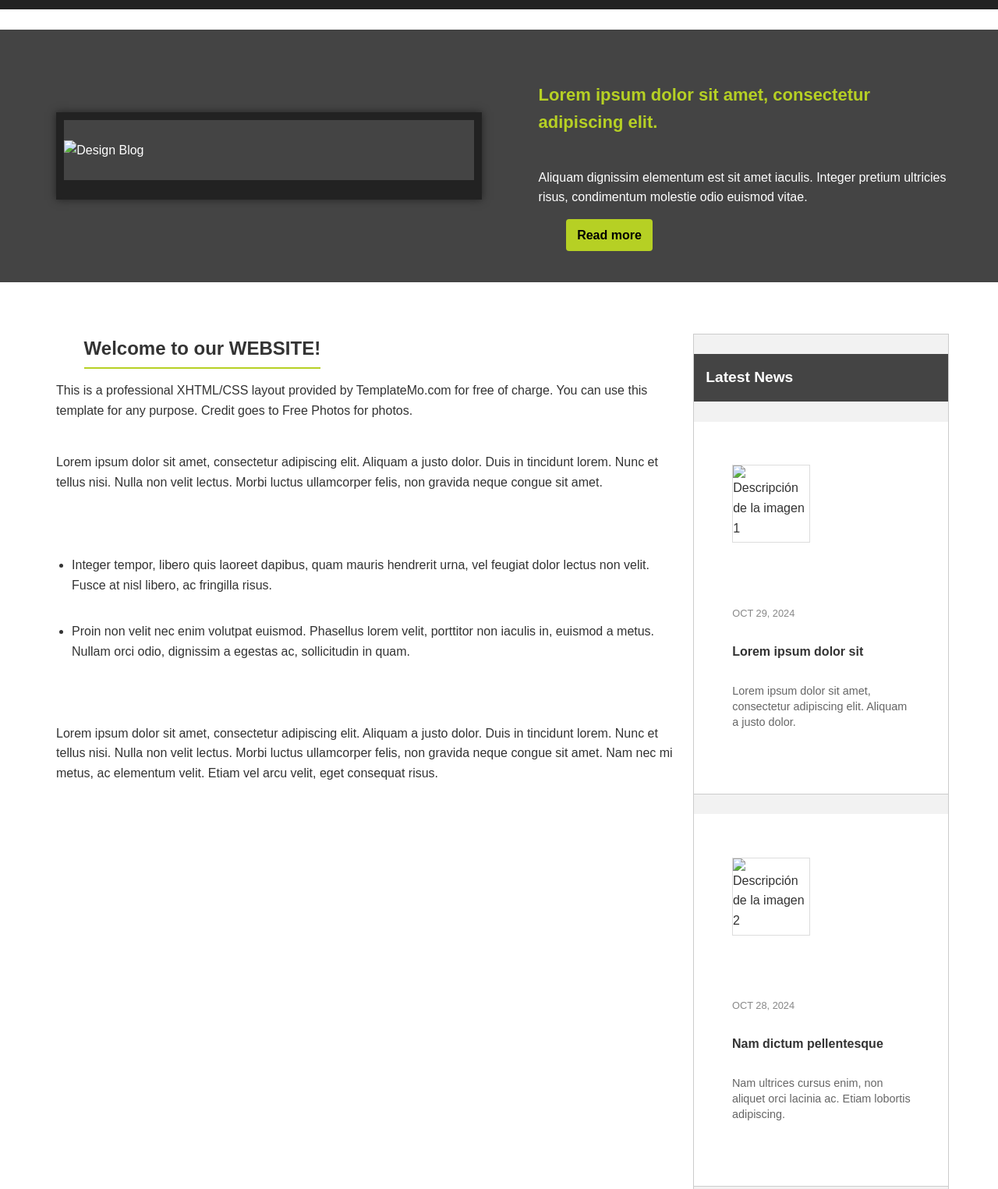
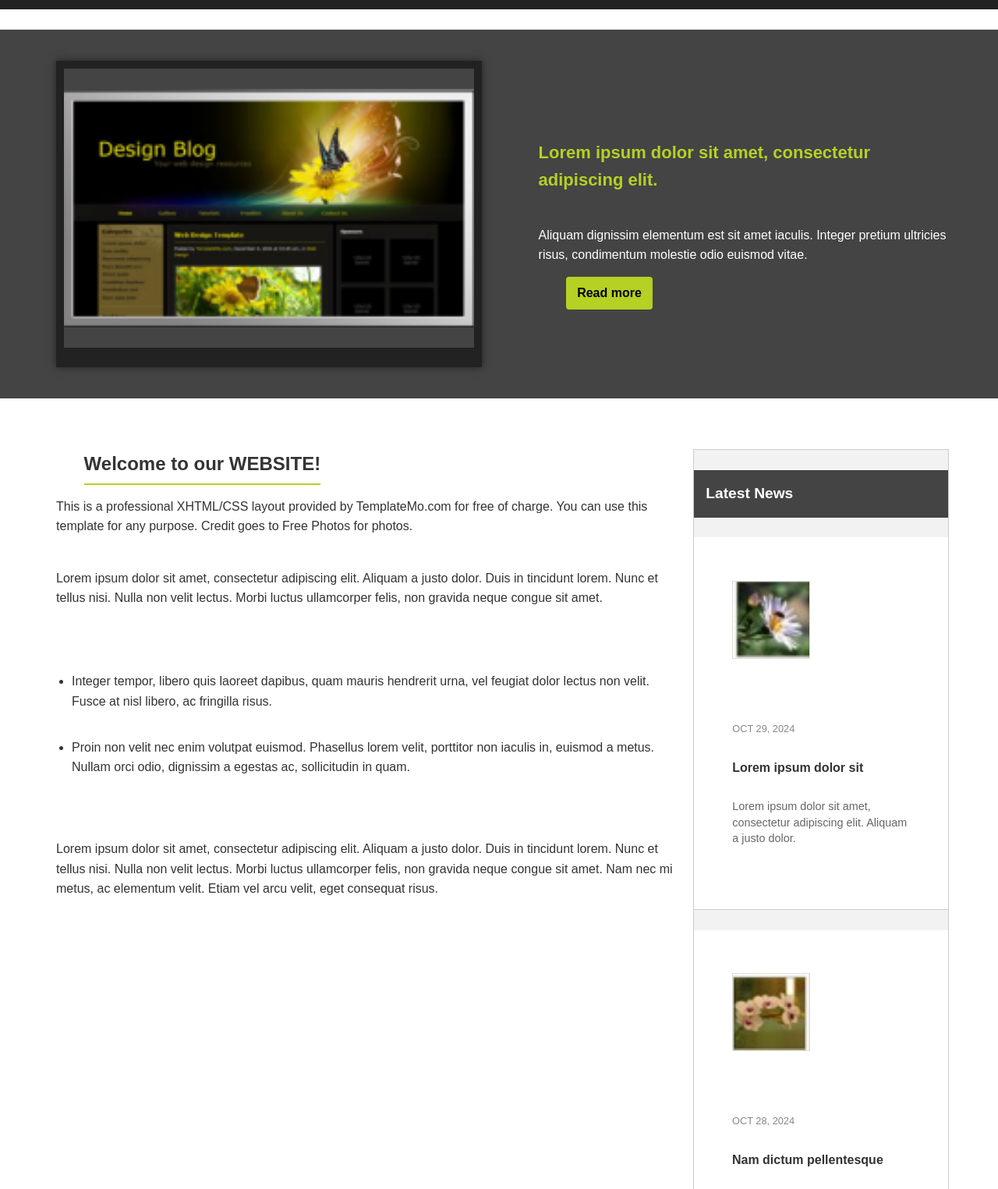
Before and after one commit to ramitabrodi/Actividad-ulica-9-HTML-CSS, a plain HTML site: page index.html in a window 1280 px wide. Shown: the part 189-1714 px from the top of the page at 78% size. Drawn offline with Linux system fonts and the light colour scheme.

Commit message:
referencias a img en carpeta

```diff
--- a/index.html
+++ b/index.html
@@ -6,7 +6,6 @@
     <title>Simple - Your tagline goes here</title>
 
     <link rel="stylesheet" href="style.css">
-
 </head>
 <body>
 
@@ -28,7 +27,7 @@
 
     <section class="hero">
       <div class="hero-image">
-       <img src="../imaguenes/design-blog.png" alt="Design Blog">
+       <img src="./imagenes/design-blog.png"alt="Design Blog">
       </div>
       <div class="hero-text">
         <h2>Lorem ipsum dolor sit amet, consectetur adipiscing elit.</h2>
@@ -56,7 +55,7 @@
         <h3>Latest News</h3>
         <article>
           <div class="news-content">
-            <img src="../imaguenes/imagen-1.jpg" alt="Descripción de la imagen 1">
+            <img src="./imagenes/imagen-1.jpg" alt="Descripción de la imagen 1">
             <div>
               <p class="date">OCT 29, 2024</p>
               <h4>Lorem ipsum dolor sit</h4>
@@ -66,7 +65,7 @@
         </article>
         <article>
           <div class="news-content">
-            <img src="../imaguenes/imagen-2.jpg" alt="Descripción de la imagen 2">
+            <img src="./imagenes/imagen-2.jpg" alt="Descripción de la imagen 2">
             <div>
               <p class="date">OCT 28, 2024</p>
               <h4>Nam dictum pellentesque</h4>
@@ -76,7 +75,7 @@
         </article>
         <article>
           <div class="news-content">
-            <img src="../imaguenes/imagen-3.jpg" alt="Descripción de la imagen 3">
+            <img src="./imagenes/imagen-3.jpg" alt="Descripción de la imagen 3">
             <div>
               <p class="date">OCT 27, 2024</p>
               <h4>Donec faucibus tortor</h4>
```
